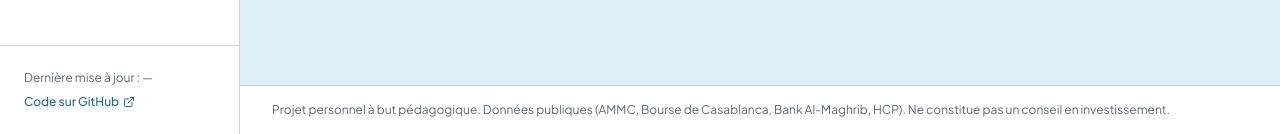
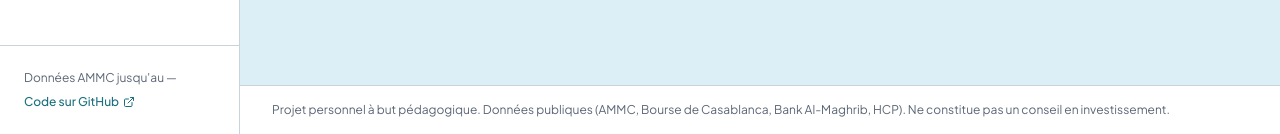
Before and after one commit to Ahmed-Badi3/observatoire-marches-maroc, a Next.js app in the folder web/: page / in a window 1280 px wide. Shown: the part 666-800 px from the top of the page. Built offline with nearby package versions, Linux system fonts and the light colour scheme; no server answers; the database is empty.

Commit message:
D4 : connexion Supabase côté serveur (site_lecture), date de dernière semaine AMMC

```diff
--- a/web/app/layout.tsx
+++ b/web/app/layout.tsx
@@ -2,6 +2,7 @@ import type { Metadata } from "next";
 import { Plus_Jakarta_Sans, Geist_Mono } from "next/font/google";
 import "./globals.css";
 import { AppShell } from "@/components/layout/app-shell";
+import { derniereSemaineAmmc } from "@/lib/donnees";
 
 const jakarta = Plus_Jakarta_Sans({
   variable: "--font-jakarta",
@@ -22,14 +23,15 @@ export const metadata: Metadata = {
     "Évolution du marché financier marocain, 2023–2026 : actions, OPCVM, taux, introductions en bourse.",
 };
 
-export default function RootLayout({ children }: LayoutProps<"/">) {
+export default async function RootLayout({ children }: LayoutProps<"/">) {
+  const dateAmmc = await derniereSemaineAmmc();
   return (
     <html
       lang="fr"
       className={`${jakarta.variable} ${geistMono.variable} h-full antialiased`}
     >
       <body className="min-h-full">
-        <AppShell>{children}</AppShell>
+        <AppShell dateAmmc={dateAmmc}>{children}</AppShell>
       </body>
     </html>
   );
--- a/web/components/layout/app-shell.tsx
+++ b/web/components/layout/app-shell.tsx
@@ -10,7 +10,25 @@ import { MENTION_LEGALE, PAGES, URL_GITHUB, pageCourante } from "@/lib/pages";
 
 // La « coque » du site : barre latérale, barre du haut, contenu, pied de page.
 // Image : le cadre d'un tableau. Les pages ne changent que la peinture à l'intérieur.
-export function AppShell({ children }: { children: React.ReactNode }) {
+// Date AAAA-MM-JJ -> « 23 octobre 2026 ». Lue en UTC pour éviter tout décalage de fuseau.
+// (Les fonctions de format français complètes arrivent à la tâche D5.)
+function dateEnFrancais(iso: string): string {
+  const [a, m, j] = iso.split("-").map(Number);
+  return new Date(Date.UTC(a, m - 1, j)).toLocaleDateString("fr-FR", {
+    day: "numeric",
+    month: "long",
+    year: "numeric",
+    timeZone: "UTC",
+  });
+}
+
+export function AppShell({
+  children,
+  dateAmmc,
+}: {
+  children: React.ReactNode;
+  dateAmmc: string | null;
+}) {
   const chemin = usePathname();
   const [menuOuvert, setMenuOuvert] = useState(false);
   const page = pageCourante(chemin);
@@ -83,8 +101,9 @@ export function AppShell({ children }: { children: React.ReactNode }) {
         </nav>
 
         <div className="space-y-2 border-t border-separateur p-6 text-xs text-texte-secondaire">
-          {/* La date réelle arrive à la tâche D4 (lue dans la base) */}
-          <p>Dernière mise à jour : —</p>
+          <p>
+            Données AMMC jusqu&apos;au {dateAmmc ? dateEnFrancais(dateAmmc) : "—"}
+          </p>
           <a
             href={URL_GITHUB}
             target="_blank"
--- /dev/null
+++ b/web/lib/db.ts
@@ -0,0 +1,38 @@
+import postgres from "postgres";
+
+// Connexion à Supabase, côté serveur uniquement (ce fichier n'est jamais envoyé au navigateur
+// tant qu'il n'est importé que par des composants serveur et par lib/donnees.ts).
+// L'adresse vient de web/.env.local (variable DATABASE_URL), jamais du code.
+// Elle utilise le rôle `site_lecture` : SELECT seulement sur dw et analytics.
+//
+// Image : le pooler de Supabase est un standard téléphonique partagé. En mode « transaction »,
+// chaque requête peut tomber sur une ligne différente : on désactive donc les requêtes
+// préparées à l'avance (prepare: false).
+
+declare global {
+  var __sqlObservatoire: ReturnType<typeof postgres> | undefined;
+}
+
+function creerConnexion() {
+  const url = process.env.DATABASE_URL;
+  if (!url) {
+    throw new Error(
+      "DATABASE_URL est absente : créez web/.env.local (voir docs/DATA.md).",
+    );
+  }
+  return postgres(url, {
+    ssl: "require",
+    prepare: false,
+    max: 1, // une fonction serverless = une connexion
+    idle_timeout: 20,
+    connect_timeout: 10,
+  });
+}
+
+// En développement, Next recharge les fichiers souvent : on garde une seule connexion ouverte.
+export function sql() {
+  if (!globalThis.__sqlObservatoire) {
+    globalThis.__sqlObservatoire = creerConnexion();
+  }
+  return globalThis.__sqlObservatoire;
+}
--- /dev/null
+++ b/web/lib/donnees.ts
@@ -0,0 +1,30 @@
+import { cacheLife } from "next/cache";
+
+import { sql } from "@/lib/db";
+
+// Requêtes de lecture du site. Aucun calcul ici : on lit ce que la base a déjà calculé.
+
+// Date (texte AAAA-MM-JJ) de la dernière semaine AMMC en base.
+// Mise en cache 24 h : la base ne change qu'une fois par semaine.
+// Image : on photographie la réponse, et on ne redemande à la base qu'après 24 h.
+async function lireDerniereSemaineAmmc(): Promise<string> {
+  "use cache";
+  cacheLife({ stale: 300, revalidate: 86400, expire: 604800 });
+
+  const lignes = await sql()<{ date: string }[]>`
+    SELECT to_char(max(date), 'YYYY-MM-DD') AS date
+    FROM dw.fact_opcvm_hebdo
+  `;
+  return lignes[0].date;
+}
+
+// Version sûre : si la base est inaccessible, le site s'affiche quand même (avec « — »).
+// Une erreur n'est pas mise en cache : la fois suivante, on réessaie.
+export async function derniereSemaineAmmc(): Promise<string | null> {
+  try {
+    return await lireDerniereSemaineAmmc();
+  } catch (erreur) {
+    console.error("Lecture de la dernière semaine AMMC impossible :", erreur);
+    return null;
+  }
+}
--- a/web/package.json
+++ b/web/package.json
@@ -14,6 +14,7 @@
     "cn": "^0.5.2",
     "lucide-react": "^1.70.0",
     "next": "16.4.5",
+    "postgres": "^4.1.0",
     "react": "19.3.0",
     "react-dom": "19.3.0",
     "recharts": "^3.10.1",
```
Also changed, not shown: 2 other files (tests, documents, lock files or other folders).
